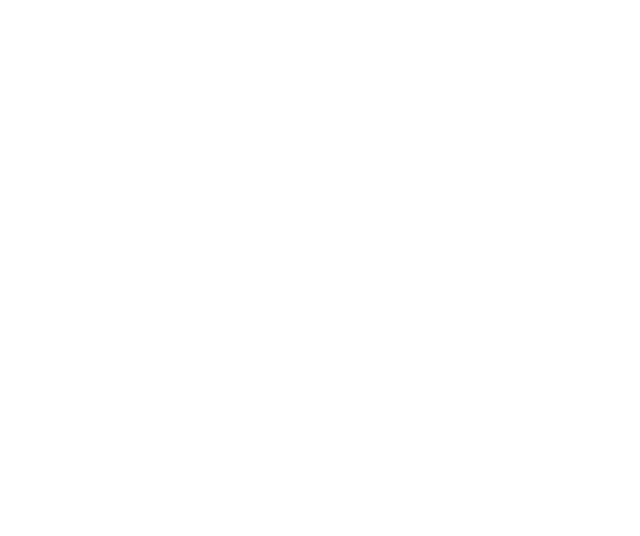
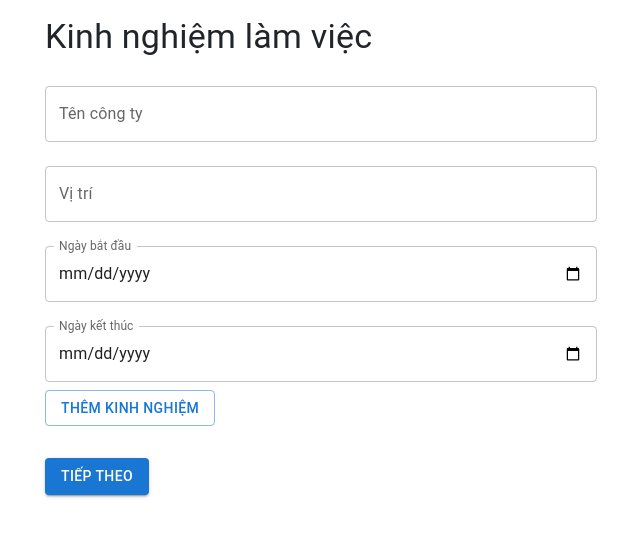
Before and after one commit to thanhtung795/freelancer, a React (Create React App) app in the folder FE/freelance/: page /experience in a window 1280 px wide. Before the commit this address had no page. Shown: the top 536 px of the page, without its empty margins (319-959 px from the left). Built offline with nearby package versions, Linux system fonts and the light colour scheme.

Commit message:
Add 4 Component SignUpInfo
add @emotion/react @emotion/styled @Mui/material

```diff
--- a/FE/freelance/package.json
+++ b/FE/freelance/package.json
@@ -3,6 +3,9 @@
   "version": "0.1.0",
   "private": true,
   "dependencies": {
+    "@emotion/react": "^11.13.3",
+    "@emotion/styled": "^11.13.0",
+    "@mui/material": "^6.1.0",
     "@testing-library/jest-dom": "^5.17.0",
     "@testing-library/react": "^13.4.0",
     "@testing-library/user-event": "^13.5.0",
--- a/FE/freelance/src/App.js
+++ b/FE/freelance/src/App.js
@@ -8,6 +8,10 @@
 import { BrowserRouter, Routes, Route } from 'react-router-dom';
 import './App.css';
 import CandidatesTable from './component/CandidatesTable/CandidatesTable';
+import PersonalInfo from './component/SignUpInfo/PersonalInfo';
+import Specialization from './component/SignUpInfo/Specialization';
+import Experience from './component/SignUpInfo/Experience';
+import Description from './component/SignUpInfo/Description';
 // const ExampleToast = ({ children }) => {
 //   const [show, toggleShow] = useState(true);
 //   return (
@@ -30,6 +34,10 @@
         <Route path="/login" element={<Login />} />
         <Route path="/signUp" element={<SignUp />} />
         <Route path="/candidates" element={<CandidatesTable />} />
+        <Route path="/personalInfo" element={<PersonalInfo/>} />
+        <Route path="/specialization" element={<Specialization/>} />
+        <Route path="/experience" element={<Experience/>} />
+        <Route path="/description" element={<Description/>} />
       </Routes>
     </BrowserRouter>
   </Container>
--- a/FE/freelance/src/component/JoinAs/JoinAs.js
+++ b/FE/freelance/src/component/JoinAs/JoinAs.js
@@ -1,7 +1,6 @@
 import React, { useState } from 'react';
 import { useNavigate } from 'react-router-dom';
 import '../JoinAs/css/style.css'; // Import file CSS tùy chỉnh nếu có
-import CandidatesTable from '../CandidatesTable/CandidatesTable';
 
 function JoinAs() {
   const [selected, setSelected] = useState('client');
@@ -53,7 +52,6 @@
               </div>
             </div>
           </div>
-          <CandidatesTable />
           <button className="btn w-100 mb-3" style={{ backgroundColor: '#4169E1', color: 'white' }} onClick={handleButtonClick}>
             {selected === 'client' ? 'Tham gia với vai trò Khách hàng' : 'Tham gia với vai trò Freelancer'}
           </button>
--- a/FE/freelance/src/component/Login/login.js
+++ b/FE/freelance/src/component/Login/login.js
@@ -7,6 +7,9 @@
   const handleButtonClick = () => {
     navigate('/signUp');
   };
+  const handleNext = () => {
+    navigate('/personalInfo');
+  }
   return (
     <div className="container">
       <div className="row justify-content-center">
@@ -30,6 +33,7 @@
                 type="submit"
                 className="btn btn-primary w-100 w-md-75 mb-3"
                 style={{ backgroundColor: "#4169E1" }}
+                onClick={handleNext}
               >
                 Tiếp tục
               </button>
--- /dev/null
+++ b/FE/freelance/src/component/SignUpInfo/Description.js
@@ -0,0 +1,47 @@
+import React, { useState } from 'react';
+import { useNavigate } from 'react-router-dom';
+import {
+  TextField,
+  Button,
+  Typography,
+  Container,
+  Box,
+} from '@mui/material';
+
+const Description = () => {
+    const [description, setDescription] = useState('');
+    const navigate = useNavigate();
+
+    const handleDescriptionChange = (e) => {
+      setDescription(e.target.value);
+    };
+
+    const handleButtonClick = () => {
+
+      navigate('/personal-info');
+    };
+
+  return (
+    <Container maxWidth="sm">
+      <Typography variant="h4" component="h1" gutterBottom>
+        Mô tả bản thân
+      </Typography>
+      <TextField
+        fullWidth
+        multiline
+        rows={10}
+        label="Mô tả (ít nhất 200 từ)"
+        value={description}
+        onChange={handleDescriptionChange}
+        margin="normal"
+      />
+      <Box mt={2}>
+        <Button variant="contained" color="primary" onClick={handleButtonClick}>
+          Hoàn thành
+        </Button>
+      </Box>
+    </Container>
+  );
+};
+
+export default Description;
--- /dev/null
+++ b/FE/freelance/src/component/SignUpInfo/Experience.js
@@ -0,0 +1,111 @@
+import React, { useState } from 'react';
+import { useNavigate } from 'react-router-dom';
+import {
+  TextField,
+  Button,
+  Typography,
+  Container,
+  Box,
+  List,
+  ListItem,
+  ListItemText,
+} from '@mui/material';
+
+const Experience = () => {
+  const navigate = useNavigate();
+  const [experiences, setExperiences] = useState([]);
+  const [currentExperience, setCurrentExperience] = useState({
+    company: '',
+    position: '',
+    startDate: '',
+    endDate: '',
+  });
+
+  const handleInputChange = (e) => {
+    setCurrentExperience({
+      ...currentExperience,
+      [e.target.name]: e.target.value,
+    });
+  };
+
+  const handleAddExperience = () => {
+    setExperiences([...experiences, currentExperience]);
+    setCurrentExperience({
+      company: '',
+      position: '',
+      startDate: '',
+      endDate: '',
+    });
+  };
+
+  const handleButtonClick = () => {
+    // Xử lý lưu dữ liệu
+    navigate('/description');
+  };
+
+  return (
+    <Container maxWidth="sm">
+      <Typography variant="h4" component="h1" gutterBottom>
+        Kinh nghiệm làm việc
+      </Typography>
+      <form>
+        <TextField
+          fullWidth
+          label="Tên công ty"
+          name="company"
+          value={currentExperience.company}
+          onChange={handleInputChange}
+          margin="normal"
+        />
+        <TextField
+          fullWidth
+          label="Vị trí"
+          name="position"
+          value={currentExperience.position}
+          onChange={handleInputChange}
+          margin="normal"
+        />
+        <TextField
+          fullWidth
+          label="Ngày bắt đầu"
+          name="startDate"
+          type="date"
+          value={currentExperience.startDate}
+          onChange={handleInputChange}
+          margin="normal"
+          InputLabelProps={{ shrink: true }}
+        />
+        <TextField
+          fullWidth
+          label="Ngày kết thúc"
+          name="endDate"
+          type="date"
+          value={currentExperience.endDate}
+          onChange={handleInputChange}
+          margin="normal"
+          InputLabelProps={{ shrink: true }}
+        />
+        <Button variant="outlined" color="primary" onClick={handleAddExperience}>
+          Thêm kinh nghiệm
+        </Button>
+      </form>
+      <List>
+        {experiences.map((exp, index) => (
+          <ListItem key={index}>
+            <ListItemText
+              primary={`${exp.position} tại ${exp.company}`}
+              secondary={`${exp.startDate} - ${exp.endDate}`}
+            />
+          </ListItem>
+        ))}
+      </List>
+      <Box mt={2}>
+        <Button variant="contained" color="primary" onClick={handleButtonClick}>
+          Tiếp theo
+        </Button>
+      </Box>
+    </Container>
+  );
+};
+
+export default Experience;
--- /dev/null
+++ b/FE/freelance/src/component/SignUpInfo/PersonalInfo.js
@@ -0,0 +1,69 @@
+import React, { useState } from 'react';
+import { useNavigate } from 'react-router-dom';
+import {
+    TextField,
+    Button,
+    Typography,
+    Container,
+    Box,
+} from '@mui/material';
+
+const PersonalInfo = () => {
+    const navigate = useNavigate();
+    const [formData, setFormData] = useState({
+        fullName: '',
+        phoneNumber: '',
+        email: 'abc@xyz.com',
+    });
+
+    const handleChange = (e) => {
+        setFormData({ ...formData, [e.target.name]: e.target.value });
+    };
+
+    const handleNext = () => {
+
+        navigate('/specialization');
+    };
+
+    return (
+        <Container maxWidth="sm">
+            <Typography variant="h4" component="h1" gutterBottom>
+                Thông tin cá nhân
+            </Typography>
+            <form>
+                <TextField
+                    fullWidth
+                    label="Họ tên"
+                    name="fullName"
+                    value={formData.fullName}
+                    onChange={handleChange}
+                    margin="normal"
+                />
+                <TextField
+                    fullWidth
+                    label="Số điện thoại"
+                    name="phoneNumber"
+                    value={formData.phoneNumber}
+                    onChange={handleChange}
+                    margin="normal"
+                />
+                <TextField
+                    fullWidth
+                    label="Email"
+                    name="email"
+                    value={formData.email}
+                    onChange={handleChange}
+                    margin="normal"
+                    disabled
+                />
+                <Box mt={2}>
+                    <Button variant="contained" color="primary" onClick={handleNext}>
+                        Tiếp theo
+                    </Button>
+                </Box>
+            </form>
+        </Container>
+    );
+};
+
+export default PersonalInfo;
--- /dev/null
+++ b/FE/freelance/src/component/SignUpInfo/Specialization.js
@@ -0,0 +1,84 @@
+import React, { useState } from 'react';
+import { useNavigate } from 'react-router-dom';
+import {
+  TextField,
+  Button,
+  Typography,
+  Container,
+  Box,
+  FormControl,
+  InputLabel,
+  Select,
+  MenuItem,
+  Checkbox,
+  FormGroup,
+  FormControlLabel,
+} from '@mui/material';
+
+const Specialization = () => {
+  const history = useNavigate();
+  const [specialization, setSpecialization] = useState('');
+  const [skills, setSkills] = useState([]);
+
+  const handleSpecializationChange = (e) => {
+    setSpecialization(e.target.value);
+    setSkills([]);
+  };
+
+  const handleSkillChange = (e) => {
+    const { value, checked } = e.target;
+    if (checked) {
+      setSkills([...skills, value]);
+    } else {
+      setSkills(skills.filter(skill => skill !== value));
+    }
+  };
+
+  const handleNext = () => {
+    // Xử lý lưu dữ liệu
+    history('/experience');
+  };
+
+  return (
+    <Container maxWidth="sm">
+      <Typography variant="h4" component="h1" gutterBottom>
+        Chọn chuyên ngành và kỹ năng
+      </Typography>
+      <FormControl fullWidth margin="normal">
+        <InputLabel>Chuyên ngành</InputLabel>
+        <Select value={specialization} onChange={handleSpecializationChange}>
+          <MenuItem value="webdev">Web Development</MenuItem>
+          <MenuItem value="mobiledev">Mobile Development</MenuItem>
+          <MenuItem value="design">Design</MenuItem>
+        </Select>
+      </FormControl>
+      {specialization && (
+        <FormGroup>
+          <Typography variant="h6" gutterBottom>
+            Kỹ năng
+          </Typography>
+          {specialization === 'webdev' && (
+            <>
+              <FormControlLabel
+                control={<Checkbox onChange={handleSkillChange} value="react" />}
+                label="React"
+              />
+              <FormControlLabel
+                control={<Checkbox onChange={handleSkillChange} value="nodejs" />}
+                label="Node.js"
+              />
+            </>
+          )}
+          {/* Thêm các kỹ năng cho các chuyên ngành khác */}
+        </FormGroup>
+      )}
+      <Box mt={2}>
+        <Button variant="contained" color="primary" onClick={handleNext}>
+          Tiếp theo
+        </Button>
+      </Box>
+    </Container>
+  );
+};
+
+export default Specialization;
```
Also changed, not shown: 1 other file (tests, documents, lock files or other folders).
